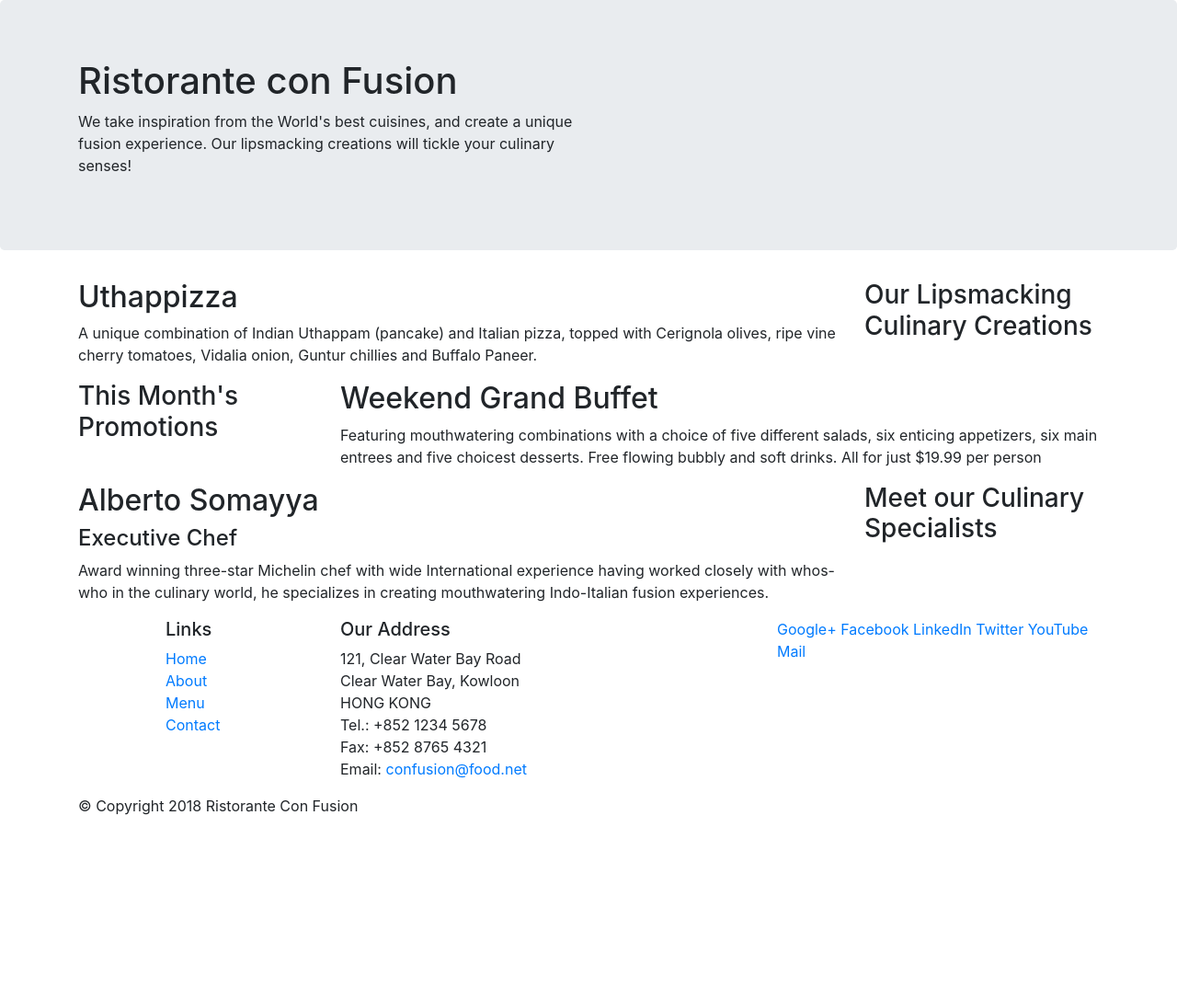
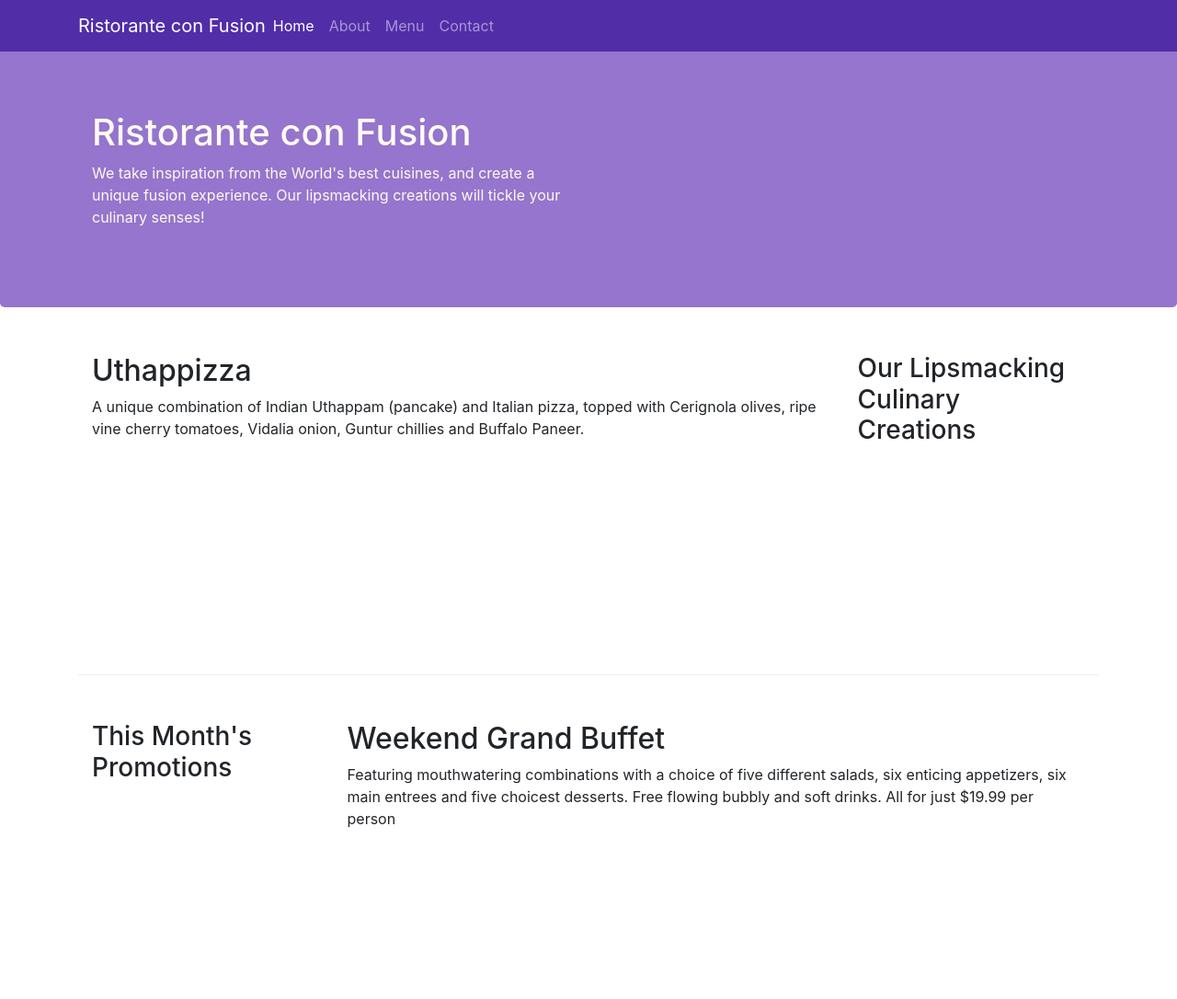
Before and after one commit to YashminTabashum/conFusion, a website: page index.html in a window 1280 px wide. Shown: the top 1086 px of the page at 92% size. Before the commit the page ends 904 px from the top, so only its background shows below. Drawn offline with nearby package versions, Linux system fonts and the light colour scheme.

Commit message:
Navigation bar and breadcrumbs using Bootstrap

```diff
--- a/css/styles.css
+++ b/css/styles.css
@@ -24,3 +24,13 @@
     background: #9575CD;
     color : floralwhite;
 }
+
+body{
+    padding : 50px 0px 0px 0px;
+    z-index: 0px;
+}
+
+.navbar-dark{
+    background : #512DA8;
+
+}
--- a/index.html
+++ b/index.html
@@ -9,11 +9,27 @@
 
      <!-- Bootstrap CSS -->
      <link rel="stylesheet" href="node_modules/bootstrap/dist/css/bootstrap.min.css">
-     <link rel="stylesheet" href="css/style.css">
+     <link rel="stylesheet" href="css/styles.css">
     <title>Ristorante Con Fusion</title>
 </head>
 
 <body>
+    <nav class="navbar navbar-dark navbar-expand-sm fixed-top">
+        <div class="container">
+            <button class="navbar-toggler" type="button" data-toggle="collapse" data-target="#Navbar">
+                <span class="navbar-toggler-icon"></span>
+            </button>
+            <a class="navbar-brand mr-auto" href="#"> Ristorante con Fusion</a>
+            <div class="collapse navbar-collapse" id="Navbar">
+                <ul class=" navbar-nav mr-auto">
+                    <li class="nav-item active"><a class="nav-link" href="#">Home</a></li>
+                    <li class="nav-item"><a class="nav-link" href="./aboutus.html">About</a></li>
+                    <li class="nav-item"><a class="nav-link" href="#">Menu</a></li>
+                    <li class="nav-item"><a class="nav-link" href="#">Contact</a></li>
+                </ul>
+            </div>
+        </div>
+    </nav>
 
     <header class="jumbotron">
         <div class="container">
@@ -40,21 +56,21 @@
         </div>
 
 
-        <div class = "row">
+        <div class = "row row-content">
             <div class = "col-12 col-sm-4 col-md-3">
                 <h3>This Month's Promotions</h3>
             </div>
-            <div class = " col col-sm col-md">
+            <div class = "col col-sm col-md">
                 <h2>Weekend Grand Buffet</h2>
                 <p>Featuring mouthwatering combinations with a choice of five different salads, six enticing appetizers, six main entrees and five choicest desserts. Free flowing bubbly and soft drinks. All for just $19.99 per person </p>
             </div>
         </div>
 
-        <div class= "row">
+        <div class= "row row-content">
             <div class = "col-12 col-sm-4 order-sm-last col-md-3">
                 <h3>Meet our Culinary Specialists</h3>
             </div>
-            <div class = " col col-sm order-sm-first col-md">
+            <div class = "col col-sm order-sm-first col-md">
                 <h2>Alberto Somayya</h2>
                 <h4>Executive Chef</h4>
                 <p>Award winning three-star Michelin chef with wide International experience having worked closely with whos-who in the culinary world, he specializes in creating mouthwatering Indo-Italian fusion experiences. </p>
@@ -62,19 +78,19 @@
         </div>
     </div>
 
-    <footer>
+    <footer class="footer">
         <div class="container">
-            <div class= "row footer">
+            <div class="row">
                 <div class="col-4 offset-1 col-sm-2">
                     <h5>Links</h5>
-                    <ul class= "list-unstyled">
+                    <ul class="list-unstyled">
                         <li><a href="#">Home</a></li>
-                        <li><a href="#">About</a></li>
+                        <li><a href="./aboutus.html">About</a></li>
                         <li><a href="#">Menu</a></li>
                         <li><a href="#">Contact</a></li>
                     </ul>
                 </div>
-                <div class= "col-7 col-sm-5">
+                <div class="col-7 col-sm-5">
                     <h5>Our Address</h5>
                     <address>
 		              121, Clear Water Bay Road<br>
@@ -85,8 +101,8 @@
 		              Email: <a href="mailto:confusion@food.net">confusion@food.net</a>
 		           </address>
                 </div>
-                <div class="col-12 col-sm-4">
-                    <div>
+                <div class="col-12 col-sm-4 align-self-center">
+                    <div class="text-center">
                         <a href="http://google.com/+">Google+</a>
                         <a href="http://www.facebook.com/profile.php?id=">Facebook</a>
                         <a href="http://www.linkedin.com/in/">LinkedIn</a>
@@ -96,7 +112,7 @@
                     </div>
                 </div>
            </div>
-           <div class="row">
+           <div class="row justify-content-center">
                 <div class="col-auto">
                     <p>© Copyright 2018 Ristorante Con Fusion</p>
                 </div>
--- a/package.json
+++ b/package.json
@@ -2,7 +2,7 @@
   "name": "confusion",
   "version": "1.0.0",
   "description": "This is a website for Ristorante Con Fusion",
-  "main": "aboutus.html",
+  "main": "index.html",
   "scripts": {
     "start": "npm run lite",
     "test": "echo \"Error: no test specified\" && exit 1",
```
Also changed, not shown: aboutus.html (+23 -4 lines).
